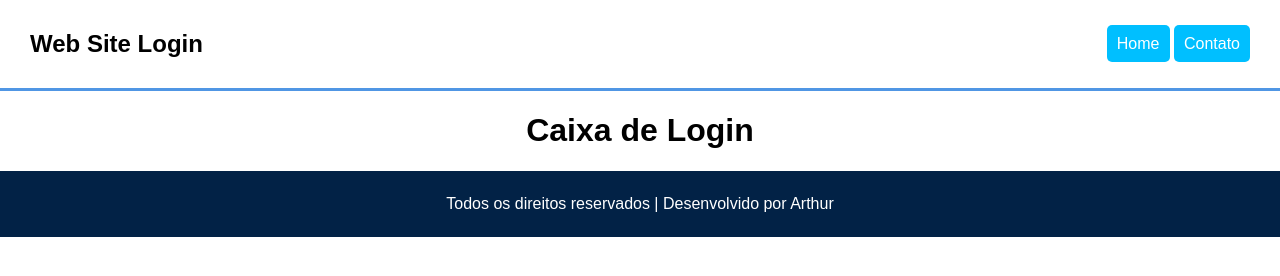
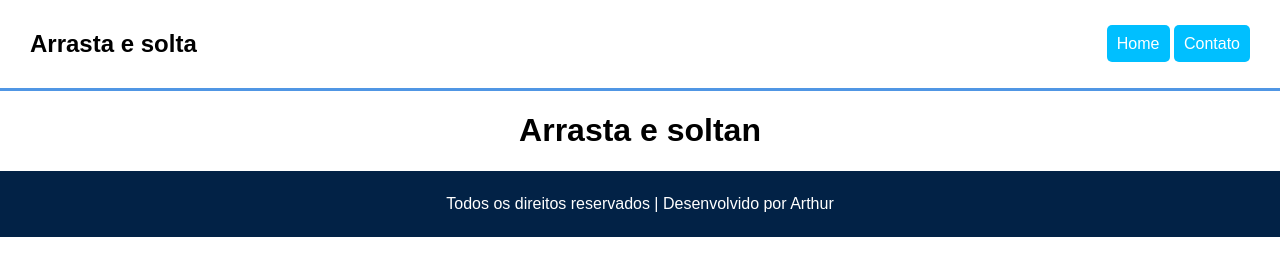
Before and after one commit to Arthur-Rs/Drag-and-drop, a plain HTML site: page index.html in a window 1280 px wide. Drawn offline with Linux system fonts and the light colour scheme.

Commit message:
Update index.html

```diff
--- a/index.html
+++ b/index.html
@@ -5,12 +5,12 @@
     <meta name="viewport" content="width=device-width, initial-scale=1.0">
     <link href="style.css" rel="stylesheet"/>
 
-    <title>Web Site Login</title>
+    <title>Arrasta e solta</title>
 </head>
 <body id="bory" onmousemove="update()">
     <header>
         <div class="content">
-            <h2 id="title-header" class="title-header" >Web Site Login</h2>
+            <h2 id="title-header" class="title-header" >Arrasta e solta</h2>
             <div class="buttons-menu">
                 <drag class="btn-menu" id="null" onmousedown="select(id)"  href="#">Home</drag>
                 <drag class="btn-menu" id="null" onmousedown="select(id)"  href="#">Contato</drag>
@@ -18,7 +18,7 @@
         </div>
     </header>
 
-    <h1 id="ew" class="title-page">Caixa de Login</h1>
+    <h1 id="ew" class="title-page">Arrasta e soltan</h1>
 
     <footer>
         <p class="text-footer">Todos os direitos reservados | Desenvolvido por Arthur</p>
```
